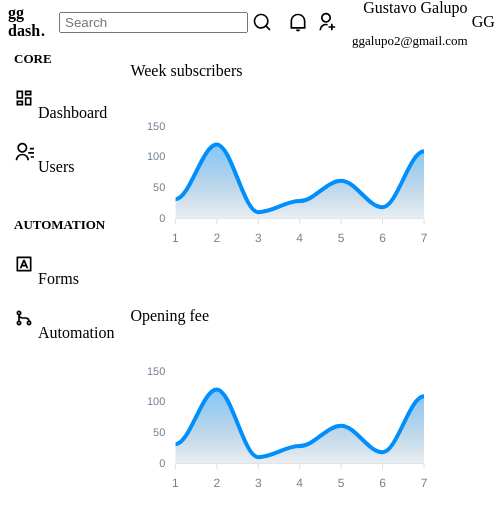
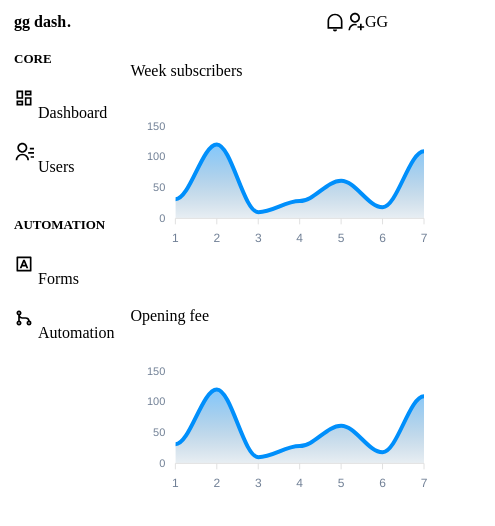
Before and after one commit to GGalupo/gg-dash, a Next.js app: page /dashboard in a window 390 px wide. Shown: the top 526 px of the page, 495 px wide, since content can reach past the window. Built offline with nearby package versions, Linux system fonts and the light colour scheme.

Commit message:
Responsive header

```diff
--- a/src/components/Header/Logo.tsx
+++ b/src/components/Header/Logo.tsx
@@ -2,7 +2,12 @@ import { Text } from "@chakra-ui/react";
 
 export const Logo = () => {
   return (
-    <Text fontSize="3xl" fontWeight="bold" letterSpacing="tight" w="64">
+    <Text
+      fontSize={["2xl", "3xl"]}
+      fontWeight="bold"
+      letterSpacing="tight"
+      w="64"
+    >
       gg dash
       <Text color="pink.500" as="span" ml="1">
         .
--- a/src/components/Header/NotificationNav.tsx
+++ b/src/components/Header/NotificationNav.tsx
@@ -4,9 +4,9 @@ import { RiNotificationLine, RiUserAddLine } from "react-icons/ri";
 export const NotificationNav = () => {
   return (
     <HStack
-      spacing="8"
-      mx="8"
-      pr="8"
+      spacing={["6", "8"]}
+      mx={["6", "8"]}
+      pr={["6", "8"]}
       py="1"
       color="gray.300"
       borderRightWidth={1}
--- a/src/components/Header/Profile.tsx
+++ b/src/components/Header/Profile.tsx
@@ -1,14 +1,20 @@
 import { Avatar, Box, Flex, Text } from "@chakra-ui/react";
 
-export const Profile = () => {
+interface ProfileProps {
+  showProfileData: boolean;
+}
+
+export const Profile = ({ showProfileData }: ProfileProps) => {
   return (
     <Flex align="center">
+      {showProfileData && (
         <Box mr="4" textAlign="right">
           <Text>Gustavo Galupo</Text>
           <Text color="gray.300" fontSize="small">
             ggalupo2@gmail.com
           </Text>
         </Box>
+      )}
 
       <Avatar size="md" name="Gustavo Galupo" />
     </Flex>
--- a/src/components/Header/index.tsx
+++ b/src/components/Header/index.tsx
@@ -1,4 +1,4 @@
-import { Flex } from "@chakra-ui/react";
+import { Flex, useBreakpointValue } from "@chakra-ui/react";
 
 import { Logo } from "./Logo";
 import { NotificationNav } from "./NotificationNav";
@@ -6,6 +6,11 @@ import { Profile } from "./Profile";
 import { Search } from "./Search";
 
 export const Header = () => {
+  const isWideScreen = useBreakpointValue({
+    base: false,
+    lg: true,
+  });
+
   return (
     <Flex
       width="100%"
@@ -14,14 +19,16 @@ export const Header = () => {
       h="20"
       mx="auto"
       mt="4"
+      px="6"
       align="center"
     >
       <Logo />
-      <Search />
+
+      {isWideScreen && <Search />}
 
       <Flex align="center" ml="auto">
         <NotificationNav />
-        <Profile />
+        <Profile showProfileData={isWideScreen} />
       </Flex>
     </Flex>
   );
```
Lines whose indentation alone changed are shown as unchanged.
